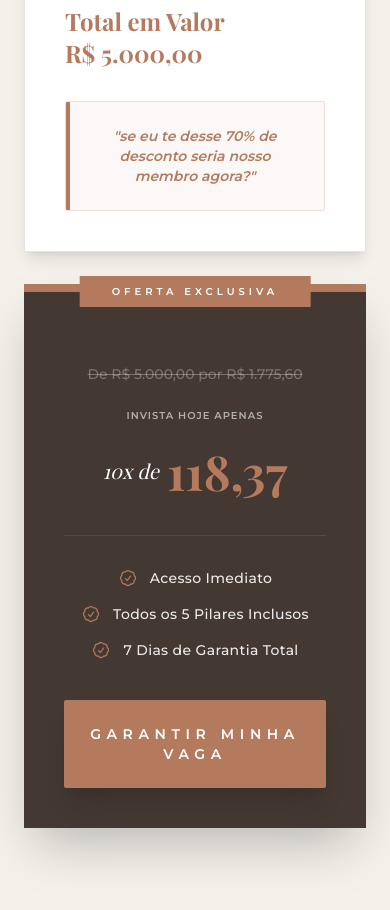
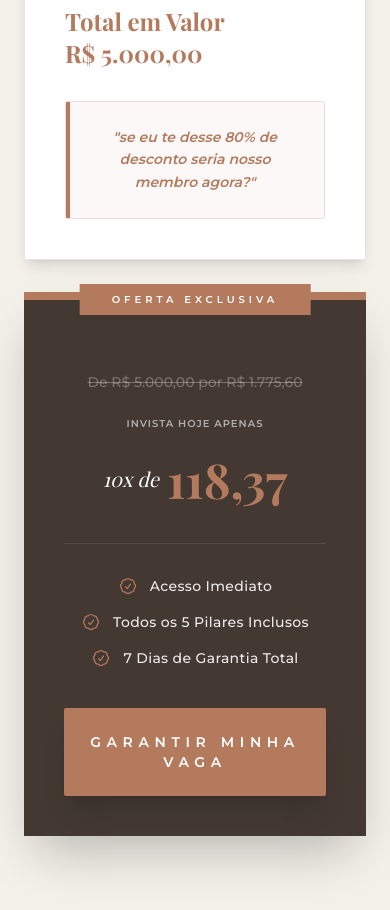
Before and after one commit to tiagoncosta/site-jornada-proposito-pleno-lading-page-, a React (Vite) app: page / in a window 390 px wide. Shown: the part 7260-8170 px from the top of the page. Built offline with nearby package versions, Linux system fonts and the light colour scheme; a web font is replaced by a local one.

Commit message:
feat: Update discount hook copy and styling
Adjusted the discount hook text to reflect an 80% discount and improved the text's line-height for better readability.

```diff
--- a/App.tsx
+++ b/App.tsx
@@ -269,8 +269,8 @@ const App: React.FC = () => {
                   {/* Highlighted box for the discount hook */}
                   <div className="mt-8 p-6 bg-[#b37a5d]/5 border border-[#b37a5d]/20 rounded-sm text-center relative overflow-hidden group">
                     <div className="absolute top-0 left-0 w-1 h-full bg-[#b37a5d]"></div>
-                    <p className="text-sm md:text-base font-bold italic text-[#b37a5d] Bird-relaxed">
-                      "se eu te desse 70% de desconto seria nosso membro agora?"
+                    <p className="text-sm md:text-base font-bold italic text-[#b37a5d] leading-relaxed">
+                      "se eu te desse 80% de desconto seria nosso membro agora?"
                     </p>
                   </div>
                 </li>
```
